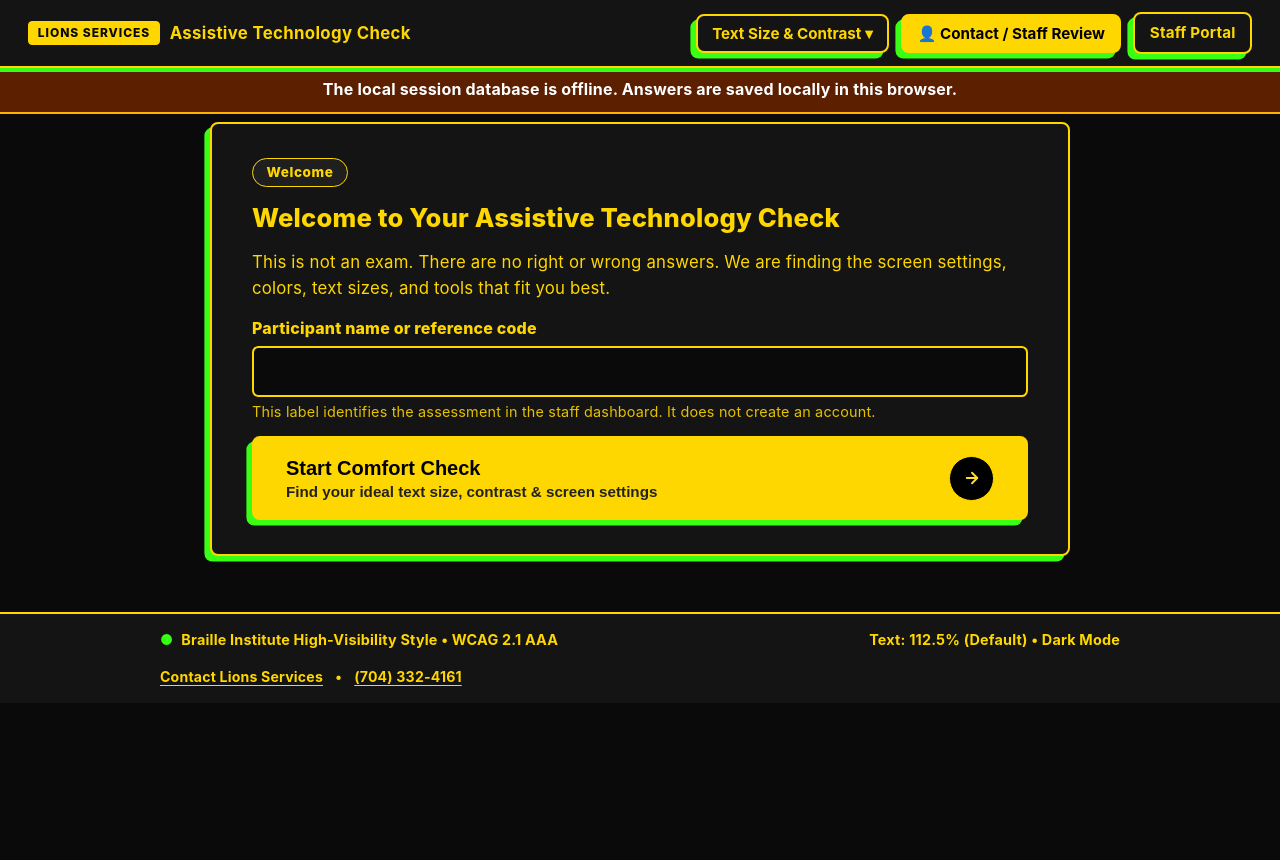
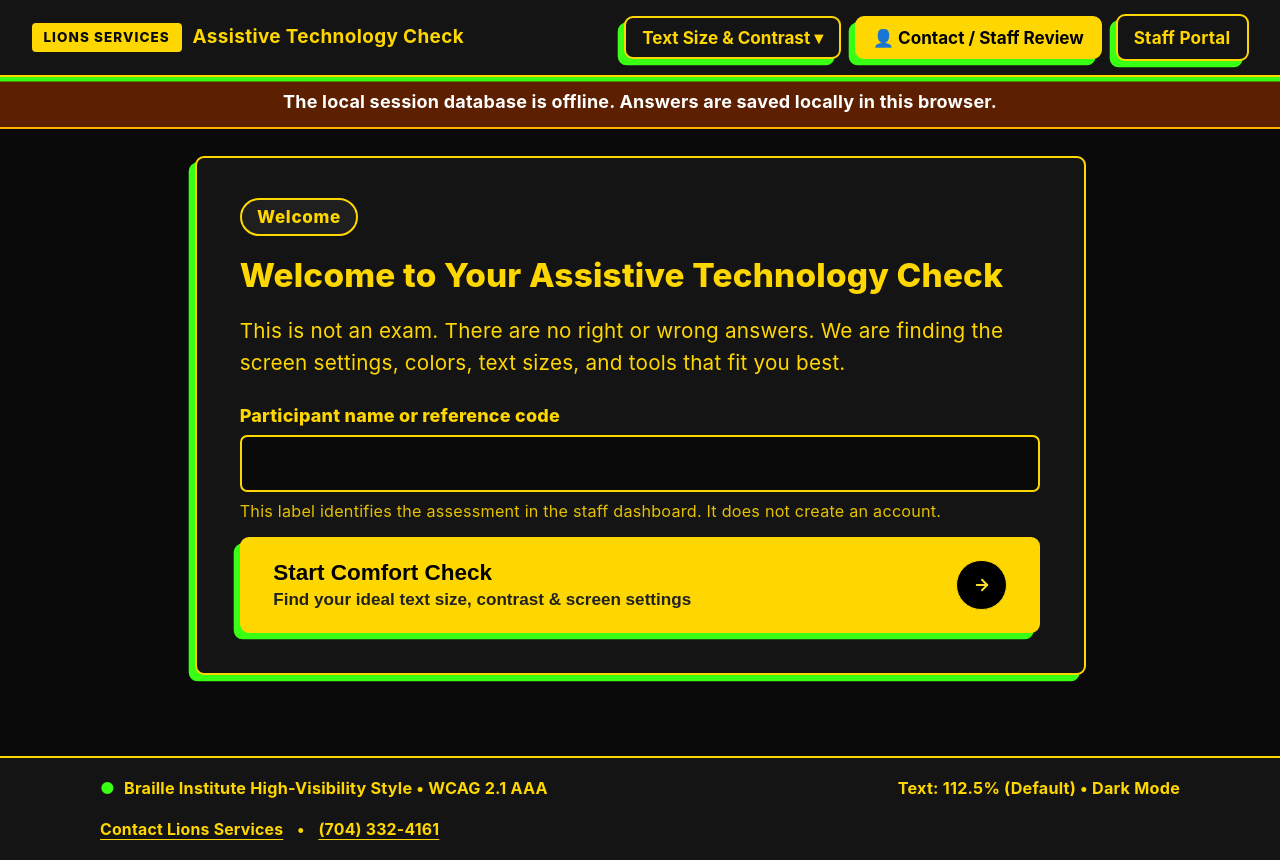
Before and after one commit to nhp93/CFG---AI-Assistive-Technology-Assessment-Platform, a React (Vite) app in the folder frontend/: page / in a window 1280 px wide. Before the commit the page ends 800 px from the top, so only its background shows below. Built offline with nearby package versions, Linux system fonts and the light colour scheme; no server answers.

Commit message:
fix(ui): enable large-text scaling on home page and refine light mode styling

```diff
--- a/frontend/src/home.css
+++ b/frontend/src/home.css
@@ -40,17 +40,24 @@ html.home button:hover, html.home a:hover, html.home [role="button"]:hover {
   padding: 0;
 }
 
-html.home, html.home body {
+html.home {
+  font-size: 112.5%;
   min-height: 100vh;
   overflow-x: hidden; /* Prevent horizontal overflow */
 }
 
-html.home, html.home body {
-  font-size: var(--calculated-font-size);
+html.home.large-text,
+html.large-text {
+  font-size: 150% !important;
+}
+
+html.home body {
+  min-height: 100vh;
+  font-size: 1rem;
   background-color: var(--bg-canvas);
   color: var(--text-primary);
   font-family: -apple-system, BlinkMacSystemFont, "SF Pro Display", "Segoe UI", Roboto, Helvetica, Arial, sans-serif;
-  line-height: 1.45;
+  line-height: 1.5;
   letter-spacing: 0.012em;
 
   /* Smooth Font Antialiasing */
@@ -60,7 +67,7 @@ html.home, html.home body {
 }
 
 html.home #root {
-  height: 100%;
+  min-height: 100vh;
   display: flex;
   flex-direction: column;
   justify-content: space-between;
@@ -227,32 +234,32 @@ html.home #root {
 */
 .main-viewport {
   flex: 1;
-  max-width: 900px;
+  max-width: 52rem;
   width: 100%;
   margin: 0 auto;
-  padding: 0.5rem 1.25rem;
+  padding: 1.5rem 1.25rem;
   display: flex;
   flex-direction: column;
   justify-content: center;
   align-items: stretch;
-  overflow: hidden;
+  overflow: visible;
 }
 
 .card-container {
   background-color: var(--bg-surface);
   border: 0.15rem solid var(--border-color);
   border-radius: 0.5rem;
-  padding: clamp(1.8rem, 4.2vh, 2.8rem) clamp(1.5rem, 3.2vw, 2.5rem);
+  padding: 2.2rem 2.4rem;
   box-shadow: -0.35rem 0.35rem 0px var(--shadow-color);
   position: relative;
   display: flex;
   flex-direction: column;
   justify-content: space-between;
-  min-height: clamp(320px, 46vh, 440px);
+  min-height: auto;
 }
 
 .card-badge-row {
-  margin-bottom: clamp(0.75rem, 1.8vh, 1.25rem);
+  margin-bottom: 1rem;
 }
 
 .step-pill {
@@ -262,25 +269,25 @@ html.home #root {
   border: 0.12rem solid var(--border-color);
   padding: 0.25rem 0.85rem;
   border-radius: 9999px;
-  font-size: 0.85rem;
+  font-size: 0.95rem;
   font-weight: 800;
   letter-spacing: 0.04em;
 }
 
 .welcome-heading {
-  font-size: clamp(1.4rem, 3.2vh, 1.85rem);
+  font-size: 1.85rem;
   font-weight: 800;
   line-height: 1.28;
-  margin-bottom: clamp(0.75rem, 1.8vh, 1.2rem);
+  margin-bottom: 1rem;
   color: var(--text-primary);
 }
 
 .instruction-paragraph {
-  font-size: clamp(0.98rem, 2.1vh, 1.15rem);
+  font-size: 1.15rem;
   line-height: 1.55;
-  margin-bottom: clamp(0.8rem, 2vh, 1.4rem);
+  margin-bottom: 1.25rem;
   color: var(--text-primary);
-  max-width: 760px;
+  max-width: 48rem;
 }
 
 .participant-field {
@@ -341,7 +348,7 @@ html[data-theme="dark"] .participant-field input {
 .action-group {
   display: flex;
   flex-direction: column;
-  margin-top: 0.5rem;
+  margin-top: 0.8rem;
 }
 
 /* Primary Action: Appealing Modern CTA */
@@ -349,8 +356,8 @@ html[data-theme="dark"] .participant-field input {
   background-color: var(--btn-accent-bg) !important;
   color: var(--btn-accent-fg) !important;
   border: 0.15rem solid var(--border-color) !important;
-  padding: clamp(1rem, 2.2vh, 1.35rem) clamp(1.4rem, 2.8vw, 2rem);
-  min-height: clamp(62px, 8.5vh, 76px);
+  padding: 1.15rem 1.75rem;
+  min-height: 4.5rem;
   border-radius: 0.5rem;
   display: flex;
   align-items: center;
--- a/frontend/src/settings.css
+++ b/frontend/src/settings.css
@@ -9,8 +9,10 @@ html {
   -webkit-text-size-adjust: 100%;
 }
 
-html.large-text {
-  font-size: 150%; /* 1rem = 24px - proportional scaling across the entire UI */
+html.large-text,
+html.home.large-text,
+html.staff.large-text {
+  font-size: 150% !important; /* 1rem = 24px - proportional scaling across the entire UI */
 }
 
 *, *::before, *::after {
```
